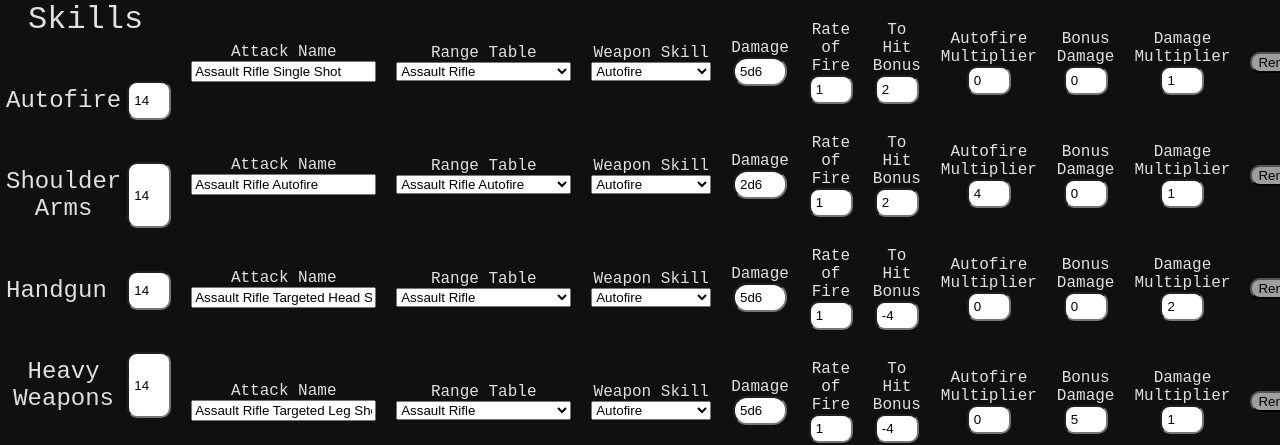
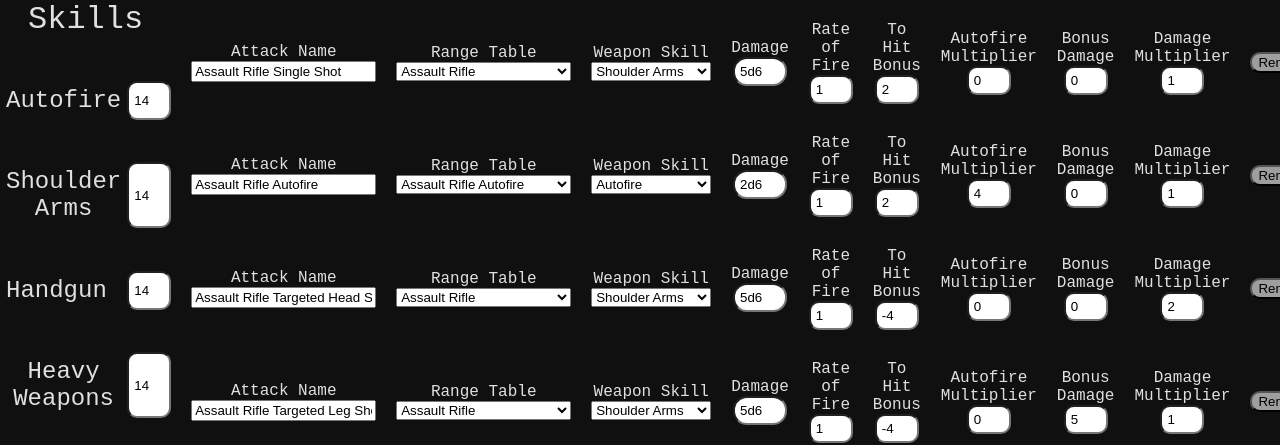
Before and after one commit to Sidetrail/cybermath, a React (Create React App) app: page / in a window 1280 px wide. Shown: the part 376-821 px from the top of the page. Built offline with nearby package versions, Linux system fonts and the light colour scheme.

Commit message:
update readme to be more accurate, fix issue with react keys causing weird rendering, and also fixed a camelcase issue causing skills not to bind correctly

```diff
--- a/src/DamageChart.js
+++ b/src/DamageChart.js
@@ -206,7 +206,7 @@ const DamageChart = ({ skills, attacks }) => {
                 {generateBestTypeTable(results)}
             </div>
             {attacks.map(attack => (
-                <div className="chart-container">
+                <div className="chart-container" key={attack.id + 'chart'}>
                     {generateHeatMapTable(attack.name, results)}
                 </div>
             ))}
--- a/src/DataTypes.js
+++ b/src/DataTypes.js
@@ -113,10 +113,10 @@ export const enemyData = [
 export const permutations = 10000;
 
 export const defaultAttackData = [
-    { name: "Assault Rifle Single Shot", rangeType: "Assault Rifle", skill: "shoulderArms", damage: "5d6", bonus: 2, rof: 1 },
-    { name: "Assault Rifle Autofire", rangeType: "Assault Rifle Autofire", skill: "autofire", damage: "2d6", bonus: 2, autofiremax: 4, rof: 1 },
-    { name: "Assault Rifle Targeted Head Shot", rangeType: "Assault Rifle", skill: "shoulderArms", damage: "5d6", bonus: -4, multiplier: 2, rof: 1 },
-    { name: "Assault Rifle Targeted Leg Shot", rangeType: "Assault Rifle", skill: "shoulderArms", damage: "5d6", bonus: -4, damageBonus: 5, rof: 1 }
+    { id: crypto.randomUUID(), name: "Assault Rifle Single Shot", rangeType: "Assault Rifle", skill: "shoulderArms", damage: "5d6", bonus: 2, rof: 1 },
+    { id: crypto.randomUUID(), name: "Assault Rifle Autofire", rangeType: "Assault Rifle Autofire", skill: "autofire", damage: "2d6", bonus: 2, autofiremax: 4, rof: 1 },
+    { id: crypto.randomUUID(), name: "Assault Rifle Targeted Head Shot", rangeType: "Assault Rifle", skill: "shoulderArms", damage: "5d6", bonus: -4, multiplier: 2, rof: 1 },
+    { id: crypto.randomUUID(), name: "Assault Rifle Targeted Leg Shot", rangeType: "Assault Rifle", skill: "shoulderArms", damage: "5d6", bonus: -4, damageBonus: 5, rof: 1 }
 ];
 
 export const entryExplination = {
--- a/src/UserInputs.js
+++ b/src/UserInputs.js
@@ -21,49 +21,48 @@ const UserInputs = ({ updateAttacks, updateSkills }) => {
         return capitalizedString;
     }
 
-
-    const getAttackInput = (attack, index) => {
+    const getAttackInput = (attack) => {
         return (
-            <div className="weaponEntry" key={attack.name+"weaponEntry"+index}>
+            <div className="weaponEntry" key={attack.id}>
                 <div className="weaponEntryPair">
-                    <label  data-tooltip={entryExplination.name}>Attack Name</label>
-                    <input key={attack.name + "+name"} type="text" defaultValue={attack.name} onChange={(e) => setUserAttacks([...userAttacks.filter(i => i.name !== attack.name), { ...attack, name: e.target.value }])} />
+                    <label data-tooltip={entryExplination.name}>Attack Name</label>
+                    <input defaultValue={attack.name} onChange={(e) => setUserAttacks([...userAttacks.map(i => i.name !== attack.name ? i : { ...attack, name: e.target.value })])} />
                 </div>
                 <div className="weaponEntryPair">
                     <label data-tooltip={entryExplination.rangeType}>Range Table</label>
-                    <select key={attack.name + "+rangetype"+index} defaultValue={attack.rangeType} onChange={(e) => setUserAttacks([...userAttacks.filter(i => i.name !== attack.name), { ...attack, rangeType: e.target.value }])}>
-                        {Object.keys(ranges["1: cqc 0-6m"]).map(rangeTable => (<option defaultValue={rangeTable}>{rangeTable}</option>))}
+                    <select defaultValue={attack.rangeType} onChange={(e) => setUserAttacks([...userAttacks.map(i => i.name !== attack.name ? i : { ...attack, rangeType: e.target.value })])}>
+                        {Object.keys(ranges["1: cqc 0-6m"]).map(rangeTable => (<option key={rangeTable+attack.id} value={rangeTable}>{rangeTable}</option>))}
                     </select>
                 </div>
                 <div className="weaponEntryPair">
                     <label data-tooltip={entryExplination.skill}>Weapon Skill</label>
-                    <select key={attack.name + "+skill"+index}  defaultValue={attack.skill} onChange={(e) => setUserAttacks([...userAttacks.filter(i => i.name !== attack.name), { ...attack, skill: e.target.value }])}>
-                        {Object.keys(skills).map(skill => (<option defaultValue={skill}>{camelCaseConversion(skill)}</option>))}
+                    <select defaultValue={attack.skill} onChange={(e) => setUserAttacks([...userAttacks.map(i => i.name !== attack.name ? i : { ...attack, skill: e.target.value })])}>
+                        {Object.keys(skills).map(skill => (<option key={skill+attack.id} value={skill}>{camelCaseConversion(skill)}</option>))}
                     </select>
                 </div>
                 <div className="weaponEntryPair">
                     <label data-tooltip={entryExplination.damage}>Damage</label>
-                    <input key={attack.name + "+damage"+index}  type="text" defaultValue={attack.damage || '0d6'} className="damageInput" onChange={(e) => setUserAttacks([...userAttacks.filter(i => i.name !== attack.name), { ...attack, damage: e.target.value }])} />
+                    <input type="text" defaultValue={attack.damage || '0d6'} className="damageInput" onChange={(e) => setUserAttacks([...userAttacks.map(i => i.name !== attack.name ? i : { ...attack, damage: e.target.value })])} />
                 </div>
                 <div className="weaponEntryPair">
                     <label data-tooltip={entryExplination.rof}>Rate of Fire</label>
-                    <input key={attack.name + "+rof"+index}  type="number" className="singleNumber" defaultValue={attack.rof || 1} onChange={(e) => setUserAttacks([...userAttacks.filter(i => i.name !== attack.name), { ...attack, rof: e.target.value }])} />
+                    <input type="number" className="singleNumber" defaultValue={attack.rof || 1} onChange={(e) => setUserAttacks([...userAttacks.map(i => i.name !== attack.name ? i : { ...attack, rof: e.target.value })])} />
                 </div>
                 <div className="weaponEntryPair">
                     <label data-tooltip={entryExplination.bonus}>To Hit Bonus</label>
-                    <input key={attack.name + "+bonus"+index} type="number" className="singleNumber" defaultValue={attack.bonus || 0} onChange={(e) => setUserAttacks([...userAttacks.filter(i => i.name !== attack.name), { ...attack, bonus: e.target.value }])} />
+                    <input type="number" className="singleNumber" defaultValue={attack.bonus || 0} onChange={(e) => setUserAttacks([...userAttacks.map(i => i.name !== attack.name ? i : { ...attack, bonus: e.target.value })])} />
                 </div>
                 <div className="weaponEntryPair">
                     <label data-tooltip={entryExplination.autofiremax}>Autofire Multiplier</label>
-                    <input key={attack.name + "+autoFireMax"+index} type="number" className="singleNumber" defaultValue={attack.autofiremax || 0} onChange={(e) => setUserAttacks([...userAttacks.filter(i => i.name !== attack.name), { ...attack, autofiremax: e.target.value }])} />
+                    <input type="number" className="singleNumber" defaultValue={attack.autofiremax || 0} onChange={(e) => setUserAttacks([...userAttacks.map(i => i.name !== attack.name ? i : { ...attack, autofiremax: e.target.value })])} />
                 </div>
                 <div className="weaponEntryPair">
                     <label data-tooltip={entryExplination.damageBonus}>Bonus Damage</label>
-                    <input key={attack.name + "+bonusDamage"+index} type="number" className="singleNumber" defaultValue={attack.damageBonus || 0} onChange={(e) => setUserAttacks([...userAttacks.filter(i => i.name !== attack.name), { ...attack, damageBonus: e.target.value }])} />
+                    <input type="number" className="singleNumber" defaultValue={attack.damageBonus || 0} onChange={(e) => setUserAttacks([...userAttacks.map(i => i.name !== attack.name ? i : { ...attack, damageBonus: e.target.value })])} />
                 </div>
                 <div className="weaponEntryPair">
                     <label data-tooltip={entryExplination.multiplier}>Damage Multiplier</label>
-                    <input key={attack.name + "+multi"+index} type="number" className="singleNumber" defaultValue={attack.multiplier || 1} onChange={(e) => setUserAttacks([...userAttacks.filter(i => i.name !== attack.name), { ...attack, multiplier: e.target.value }])} />
+                    <input type="number" className="singleNumber" defaultValue={attack.multiplier || 1} onChange={(e) => setUserAttacks([...userAttacks.map(i => i.name !== attack.name ? i : { ...attack, multiplier: e.target.value })])} />
                 </div>
                 <div className="weaponEntryPair">
                     <button className="removeAttack" onClick={() => setUserAttacks([...userAttacks.filter(i => i.name !== attack.name)])}>Remove</button>
@@ -81,14 +80,14 @@ const UserInputs = ({ updateAttacks, updateSkills }) => {
             <div className="inputArea">
                 <div className="skillArea">
                     Weapon Skills
-                    {Object.keys(skills).map((skill, index )=> getSkillInput(skill, index))}
+                    {Object.keys(skills).map((skill, index) => getSkillInput(skill, index))}
                 </div>
                 <div className="weaponArea">
                     Attack Types
                     {userAttacks.map(attack => getAttackInput(attack))}
                     <div>
                         Add Additional Attack
-                        <button className="addAttack" onClick={() => setUserAttacks([...userAttacks, { name: "new" }])}>+</button>
+                        <button className="addAttack" onClick={() => setUserAttacks([...userAttacks, { id: crypto.randomUUID(), name: "new", rangeType: "Assault Rifle", skill: "autofire", damage: "5d6", bonus: 0, damageBonus: 0, rof: 1}])}>+</button>
                     </div>
                 </div>
             </div>
```
Also changed, not shown: 1 other file (tests, documents, lock files or other folders).
